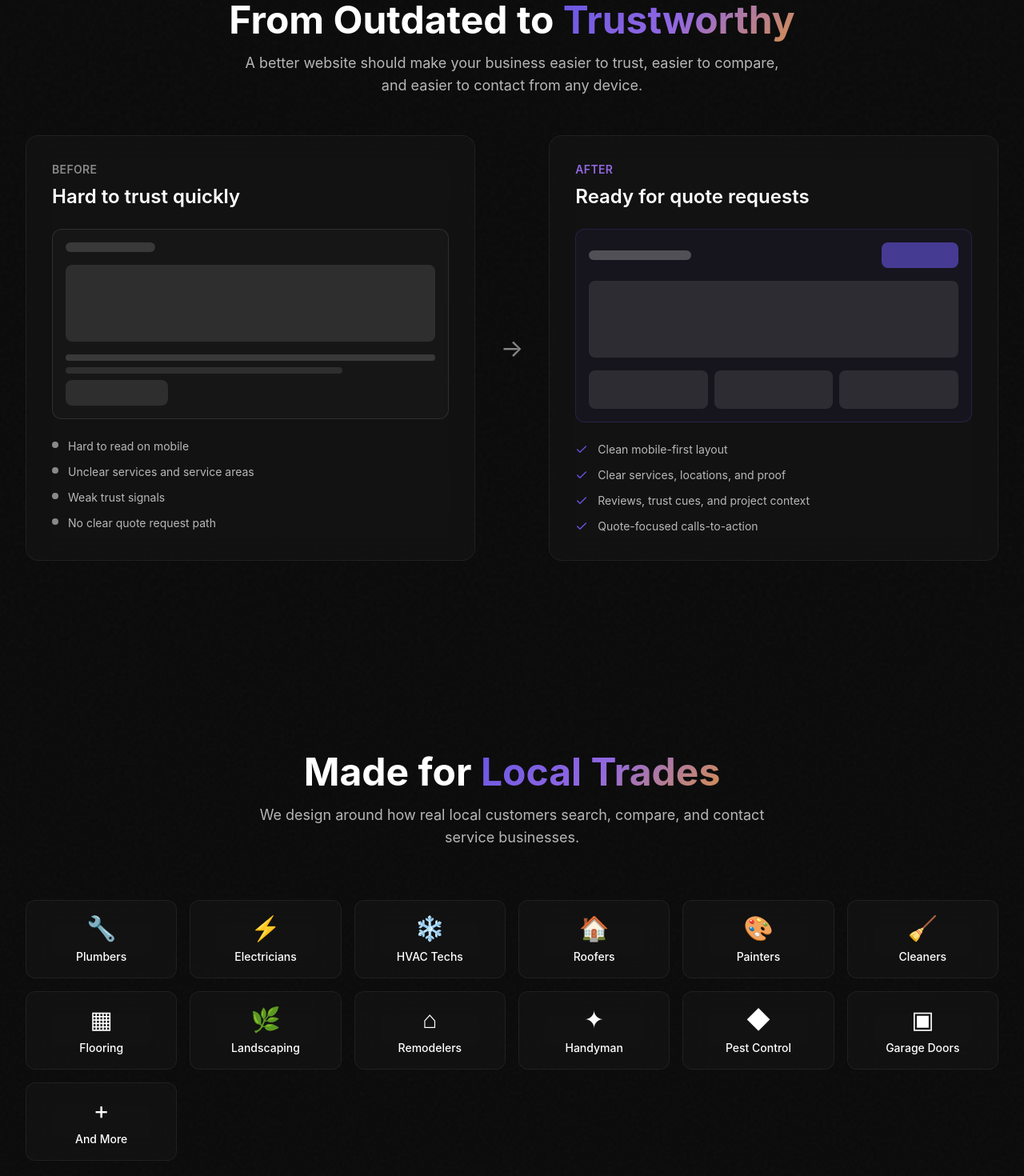
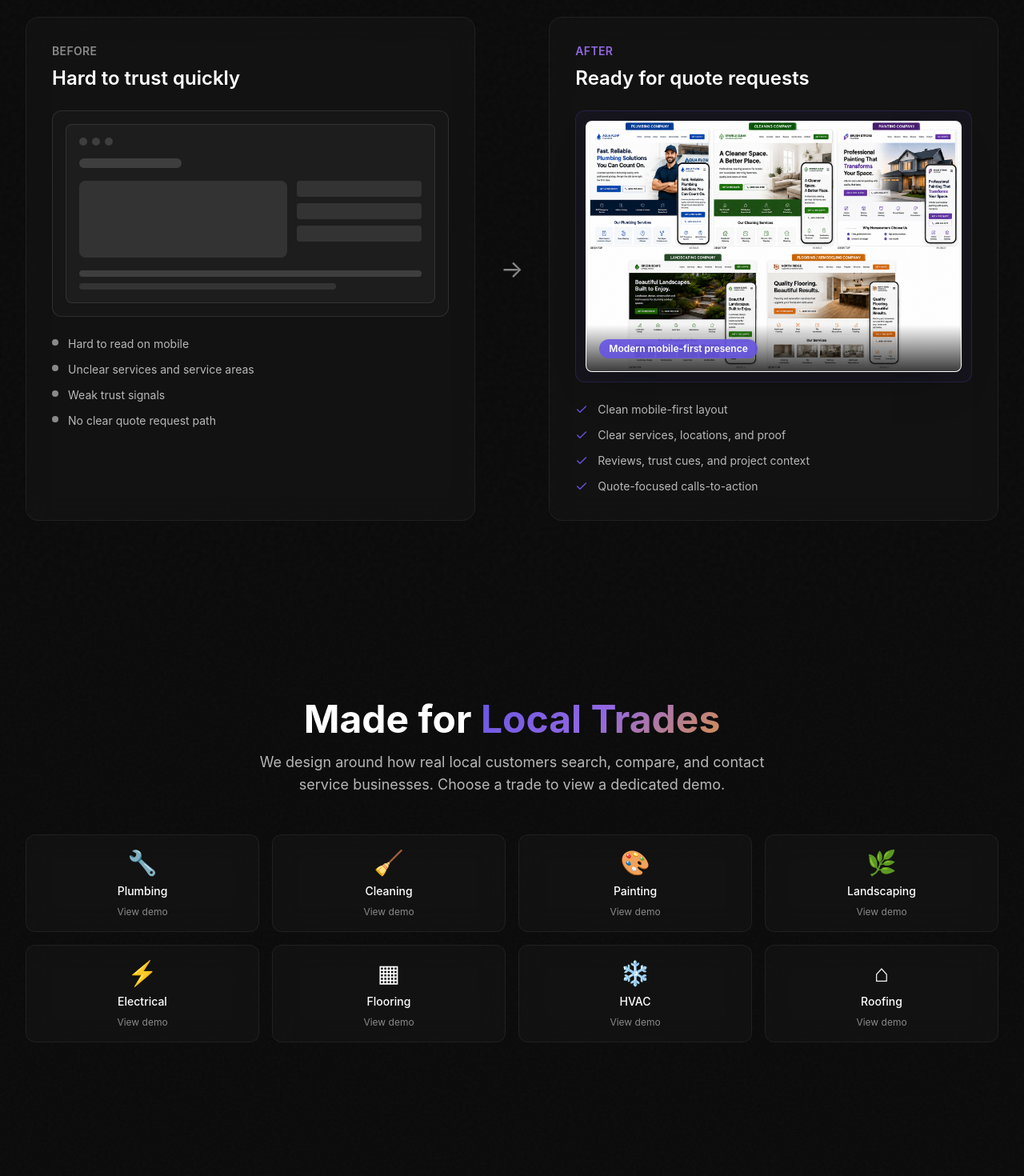
Before and after one commit to kpenzo/Webcraft_Website, a Next.js app: page / in a window 1280 px wide. Shown: the part 4300-5770 px from the top of the page at 80% size. Built offline with nearby package versions, Linux system fonts and the light colour scheme.

Commit message:
Tighten homepage portfolio flow

```diff
--- a/src/app/page.tsx
+++ b/src/app/page.tsx
@@ -4,7 +4,6 @@ import {
   WhyWebsite,
   DemoWebsites,
   BeforeAfter,
-  HowItWorks,
   BusinessesWeHelp,
   LocalVisibility,
   Testimonials,
@@ -22,7 +21,6 @@ export default function HomePage() {
       <BeforeAfter />
       <BusinessesWeHelp />
       <LocalVisibility />
-      <HowItWorks />
       <Testimonials />
       <FinalCTA />
       <ContactForm />
--- a/src/components/sections/BeforeAfter.tsx
+++ b/src/components/sections/BeforeAfter.tsx
@@ -1,4 +1,5 @@
 "use client";
+import Image from "next/image";
 import { Check } from "lucide-react";
 
 const beforeItems = [
@@ -40,12 +41,25 @@ export function BeforeAfter() {
               <h3 className="text-white font-semibold text-2xl">Hard to trust quickly</h3>
             </div>
             <div className="rounded-xl border border-white/10 bg-white/[0.02] p-4 mb-6">
-              <div className="h-3 w-28 bg-white/15 rounded-full mb-4" />
-              <div className="h-24 bg-white/10 rounded-lg mb-4" />
-              <div className="space-y-2">
-                <div className="h-2 bg-white/15 rounded-full" />
-                <div className="h-2 bg-white/10 rounded-full w-3/4" />
-                <div className="h-8 bg-white/10 rounded-lg w-32 mt-4" />
+              <div className="rounded-lg bg-white/[0.03] border border-white/10 p-4">
+                <div className="flex items-center gap-1.5 mb-4">
+                  <span className="h-2.5 w-2.5 rounded-full bg-white/15" />
+                  <span className="h-2.5 w-2.5 rounded-full bg-white/15" />
+                  <span className="h-2.5 w-2.5 rounded-full bg-white/15" />
+                </div>
+                <div className="h-3 w-32 bg-white/15 rounded-full mb-4" />
+                <div className="grid grid-cols-[1fr_0.6fr] gap-3 mb-4">
+                  <div className="h-24 bg-white/10 rounded-lg" />
+                  <div className="space-y-2">
+                    <div className="h-5 bg-white/10 rounded" />
+                    <div className="h-5 bg-white/10 rounded" />
+                    <div className="h-5 bg-white/10 rounded" />
+                  </div>
+                </div>
+                <div className="space-y-2">
+                  <div className="h-2 bg-white/15 rounded-full" />
+                  <div className="h-2 bg-white/10 rounded-full w-3/4" />
+                </div>
               </div>
             </div>
             <ul className="space-y-3">
@@ -67,16 +81,21 @@ export function BeforeAfter() {
               </p>
               <h3 className="text-white font-semibold text-2xl">Ready for quote requests</h3>
             </div>
-            <div className="rounded-xl border border-primary/20 bg-primary/5 p-4 mb-6">
-              <div className="flex items-center justify-between mb-4">
-                <div className="h-3 w-32 bg-white/25 rounded-full" />
-                <div className="h-8 w-24 bg-primary/60 rounded-lg" />
-              </div>
-              <div className="h-24 bg-white/10 rounded-lg mb-4" />
-              <div className="grid grid-cols-3 gap-2">
-                <div className="h-12 bg-white/10 rounded-lg" />
-                <div className="h-12 bg-white/10 rounded-lg" />
-                <div className="h-12 bg-white/10 rounded-lg" />
+            <div className="rounded-xl border border-primary/20 bg-primary/5 p-3 mb-6">
+              <div className="relative overflow-hidden rounded-lg border border-white/10 bg-white shadow-2xl shadow-black/20">
+                <Image
+                  src="/portfolio/trades.png"
+                  alt="Modern desktop and mobile website mockups for local service businesses"
+                  width={1536}
+                  height={1024}
+                  sizes="(min-width: 1024px) 480px, 100vw"
+                  className="block w-full h-auto"
+                />
+                <div className="absolute inset-x-0 bottom-0 bg-gradient-to-t from-background/80 to-transparent p-4">
+                  <div className="inline-flex rounded-full bg-primary/90 px-3 py-1 text-xs font-semibold text-white">
+                    Modern mobile-first presence
+                  </div>
+                </div>
               </div>
             </div>
             <ul className="space-y-3">
--- a/src/components/sections/BusinessesWeHelp.tsx
+++ b/src/components/sections/BusinessesWeHelp.tsx
@@ -1,45 +1,46 @@
 "use client";
+import Link from "next/link";
 
 const businesses = [
-  { name: "Plumbers", icon: "🔧" },
-  { name: "Electricians", icon: "⚡" },
-  { name: "HVAC Techs", icon: "❄️" },
-  { name: "Roofers", icon: "🏠" },
-  { name: "Painters", icon: "🎨" },
-  { name: "Cleaners", icon: "🧹" },
-  { name: "Flooring", icon: "▦" },
-  { name: "Landscaping", icon: "🌿" },
-  { name: "Remodelers", icon: "⌂" },
-  { name: "Handyman", icon: "✦" },
-  { name: "Pest Control", icon: "◆" },
-  { name: "Garage Doors", icon: "▣" },
-  { name: "And More", icon: "+" },
+  { name: "Plumbing", icon: "🔧", href: "/examples/plumbing" },
+  { name: "Cleaning", icon: "🧹", href: "/examples/cleaning" },
+  { name: "Painting", icon: "🎨", href: "/examples/painting" },
+  { name: "Landscaping", icon: "🌿", href: "/examples/landscaping" },
+  { name: "Electrical", icon: "⚡", href: "/examples/electrical" },
+  { name: "Flooring", icon: "▦", href: "/examples/flooring" },
+  { name: "HVAC", icon: "❄️", href: "/examples/hvac" },
+  { name: "Roofing", icon: "⌂", href: "/examples/roofing" },
 ];
 
 export function BusinessesWeHelp() {
   return (
-    <section className="relative py-24 lg:py-32">
+    <section className="relative py-20 lg:py-28">
       <div className="absolute inset-0 bg-noise pointer-events-none" />
 
       <div className="relative z-10 max-w-7xl mx-auto px-4 sm:px-6 lg:px-8">
-        <div className="text-center mb-16">
+        <div className="text-center mb-12">
           <h2 className="text-3xl md:text-4xl lg:text-5xl font-bold text-white mb-4">
             Made for <span className="gradient-text">Local Trades</span>
           </h2>
           <p className="text-text-secondary text-lg max-w-2xl mx-auto">
-            We design around how real local customers search, compare, and contact service businesses.
+            We design around how real local customers search, compare, and contact
+            service businesses. Choose a trade to view a dedicated demo.
           </p>
         </div>
 
-        <div className="grid grid-cols-2 md:grid-cols-4 lg:grid-cols-6 gap-4">
+        <div className="grid grid-cols-2 md:grid-cols-4 gap-3 sm:gap-4">
           {businesses.map((biz) => (
-            <div
+            <Link
               key={biz.name}
-              className="glass-card rounded-xl p-4 text-center hover:bg-white/[0.06] transition-all duration-300 cursor-pointer"
+              href={biz.href}
+              className="glass-card rounded-xl p-4 text-center hover:bg-white/[0.06] transition-all duration-300 group"
             >
               <div className="text-3xl mb-2">{biz.icon}</div>
               <div className="text-white font-medium text-sm">{biz.name}</div>
-            </div>
+              <div className="text-text-muted text-xs mt-2 group-hover:text-text-secondary transition-colors">
+                View demo
+              </div>
+            </Link>
           ))}
         </div>
       </div>
--- a/src/components/sections/DemoWebsites.tsx
+++ b/src/components/sections/DemoWebsites.tsx
@@ -1,7 +1,6 @@
 "use client";
 import Image from "next/image";
 import { Button } from "@/components/ui";
-import { portfolioDemos } from "@/lib/portfolioDemos";
 
 export function DemoWebsites() {
   return (
@@ -48,21 +47,8 @@ export function DemoWebsites() {
           </div>
         </div>
 
-        <div className="grid grid-cols-2 md:grid-cols-4 gap-3 sm:gap-4">
-          {portfolioDemos.map((demo) => (
-            <Button
-              key={demo.slug}
-              href={`/examples/${demo.slug}`}
-              variant="outline"
-              className="min-h-14 w-full px-4 py-3 text-sm sm:text-base"
-            >
-              {demo.trade}
-            </Button>
-          ))}
-        </div>
-
         <p className="text-center text-text-muted text-sm mt-5">
-          Explore a trade to see the larger desktop and mobile presentation.
+          Explore trade-specific examples in the local trades section below.
         </p>
       </div>
     </section>
```
